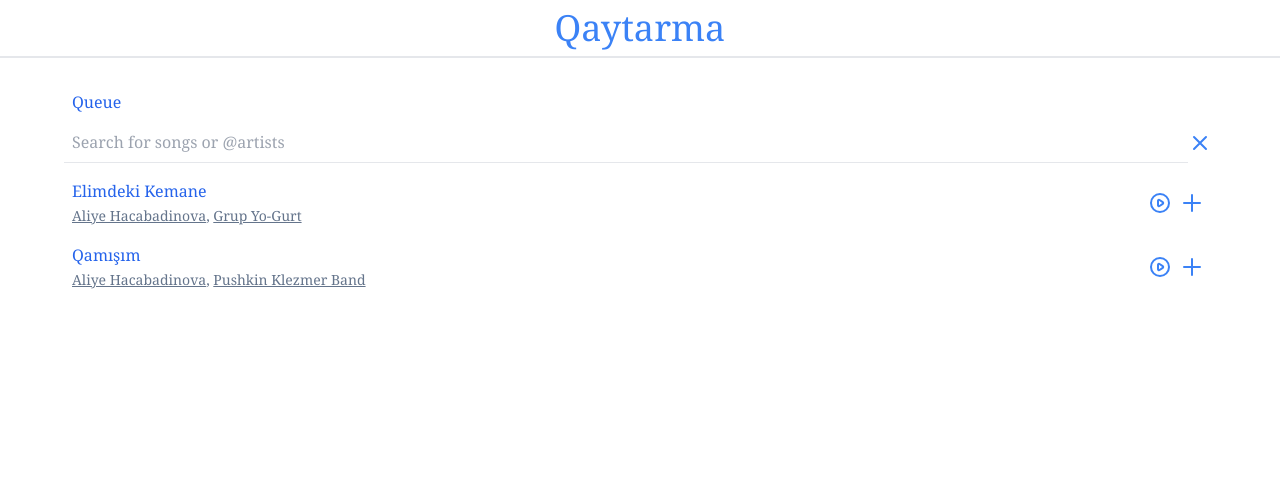
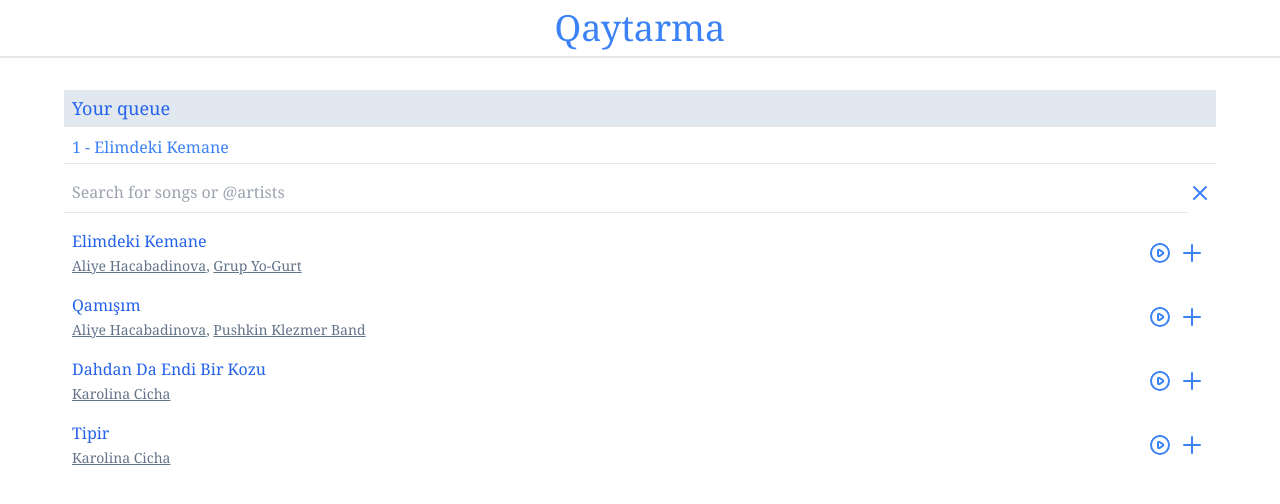
Before and after one commit to alimgiray/bostorgay, a Vue app in the folder frontend/: page / in a window 1280 px wide. Both pictures are taken after a click on the button 1160 px from the left and 187 px from the top of the page. Shown: the top 504 px of the page. Built offline with nearby package versions, Linux system fonts and the light colour scheme; no server answers.

Commit message:
implement a basic queue

```diff
--- a/frontend/src/components/Queue.vue
+++ b/frontend/src/components/Queue.vue
@@ -1,5 +1,19 @@
 <template>
-  <div class="p-2">Queue</div>
+  <div class="py-2 text-md">
+    <div class="text-lg border-b px-2 py-1 bg-slate-200">Your queue</div>
+    <div
+      class="mt-1 py-1 px-2 border-b"
+      v-for="(song, index) in queue"
+      :key="song.id"
+    >
+      <span
+        @click="playSong(song)"
+        :class="song.id !== currentSong.id ? 'text-slate-500' : 'text-blue-500'"
+      >
+        {{ index + 1 }} - {{ song.name }}
+      </span>
+    </div>
+  </div>
 </template>
 
 <script>
@@ -9,7 +23,19 @@ export default {
     return {};
   },
   mounted() {},
-  computed: {},
+  methods: {
+    playSong(song) {
+      this.$store.commit("playSong", song);
+    },
+  },
+  computed: {
+    queue() {
+      return this.$store.state.queue;
+    },
+    currentSong() {
+      return this.$store.state.currentSong;
+    },
+  },
 };
 </script>
 
--- a/frontend/src/store/index.js
+++ b/frontend/src/store/index.js
@@ -27,7 +27,7 @@ export default createStore({
       state.currentSong = song;
     },
     addToQueue(state, song) {
-      state.queue.push(song);
+      state.queue.unshift(song);
     },
     removeSongFromQueue(state, song) {
       state.queue = state.queue.filter(
@@ -69,7 +69,6 @@ export default createStore({
         lastSongID = currentSongs[currentSongs.length - 1].id;
       }
       // TODO: get songs from backend using lastSongID
-
       const newlyAddedSongs = [
         {
           id: 1,
@@ -82,6 +81,18 @@ export default createStore({
           name: "Qamışım",
           url: "https://www.youtube.com/watch?v=50OmnguhyOE",
           artists: [1, 3],
+        },
+        {
+          id: 3,
+          name: "Dahdan Da Endi Bir Kozu",
+          url: "https://www.youtube.com/watch?v=arq87TC0OQ0",
+          artists: [4],
+        },
+        {
+          id: 4,
+          name: "Tipir",
+          url: "https://www.youtube.com/watch?v=dhSwvlAFtws",
+          artists: [4],
         },
       ];
       const updatedSongs = currentSongs.concat(newlyAddedSongs);
@@ -106,6 +117,10 @@ export default createStore({
         {
           id: 3,
           name: "Pushkin Klezmer Band",
+        },
+        {
+          id: 4,
+          name: "Karolina Cicha",
         },
       ];
       const updatedArtists = currentArtists.concat(newlyAddedArtists);
```
